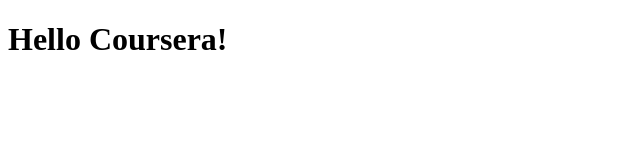
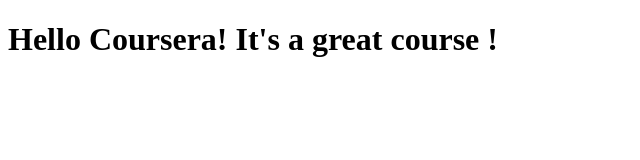
Before and after one commit to FarhatKaboudi/Tes-Coursera, a plain HTML site: page site/index.html in a window 1280 px wide. Shown: the whole page, without its empty margins (0-640 px from the left). Drawn offline with Linux system fonts and the light colour scheme.

Commit message:
small addition to our page content

```diff
--- a/site/index.html
+++ b/site/index.html
@@ -4,6 +4,6 @@
 	<title>Hello Coursera!</title>
 </head>
 <body>
-<H1>Hello Coursera!</H1>
+<H1>Hello Coursera! It's a great course !</H1>
 </body>
 </html>
```
